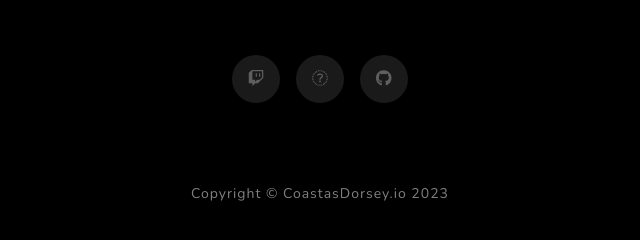
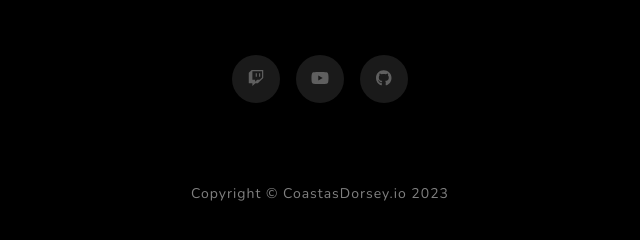
Before and after one commit to cdorsey01/CoastasDorsey.io, a plain HTML site: page index.html in a window 1280 px wide. Shown: the part 3600-3840 px from the top of the page, 320-960 px from the left. Drawn offline with nearby package versions, Linux system fonts and the light colour scheme.

Commit message:
Update index.html

```diff
--- a/index.html
+++ b/index.html
@@ -148,7 +148,7 @@
                 <div class="row gx-4 gx-lg-5">
                     <div class="social d-flex justify-content-center">
                         <a class="mx-2" href="https://www.twitch.tv/clutchcoastas" target="_blank"><i style="margin-top: 15px;" class="fa-brands fa-twitch"></i></a>
-                        <a class="mx-2" href="https://www.facebook.com/coastas.dorsey" target="_blank"><i style="margin-top: 15px;" class="fa fa-youtube-play"></i></a>
+                        <a class="mx-2" href="https://www.facebook.com/coastas.dorsey" target="_blank"><i style="margin-top: 15px;" class="fa-brands fa-youtube"></i></a>
                         <a class="mx-2" href="https://github.com/cdorsey01" target="_blank"><i style="margin-top: 15px;" class="fab fa-github"></i></a>
                     </div>
                 </div>
```
